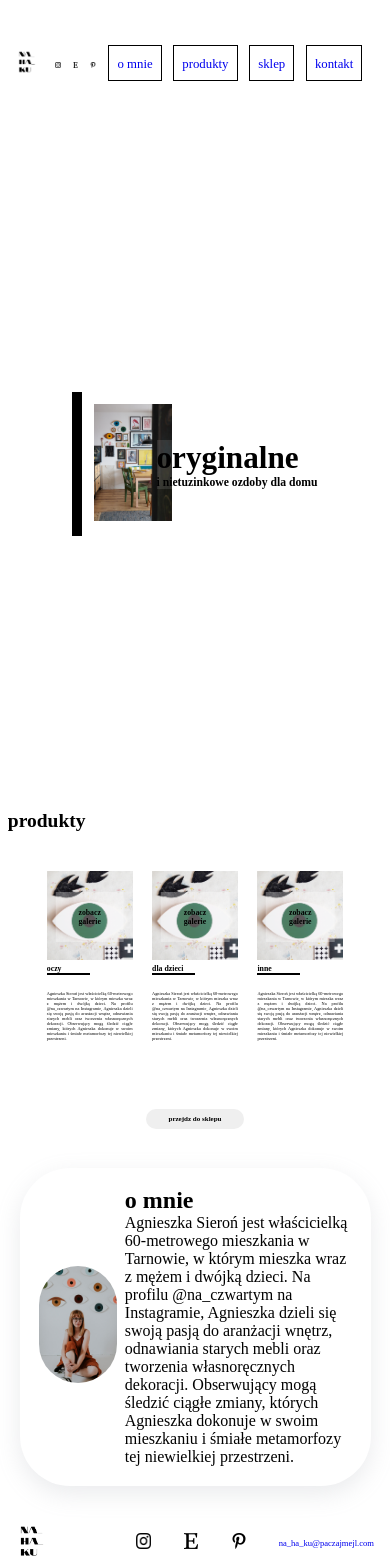
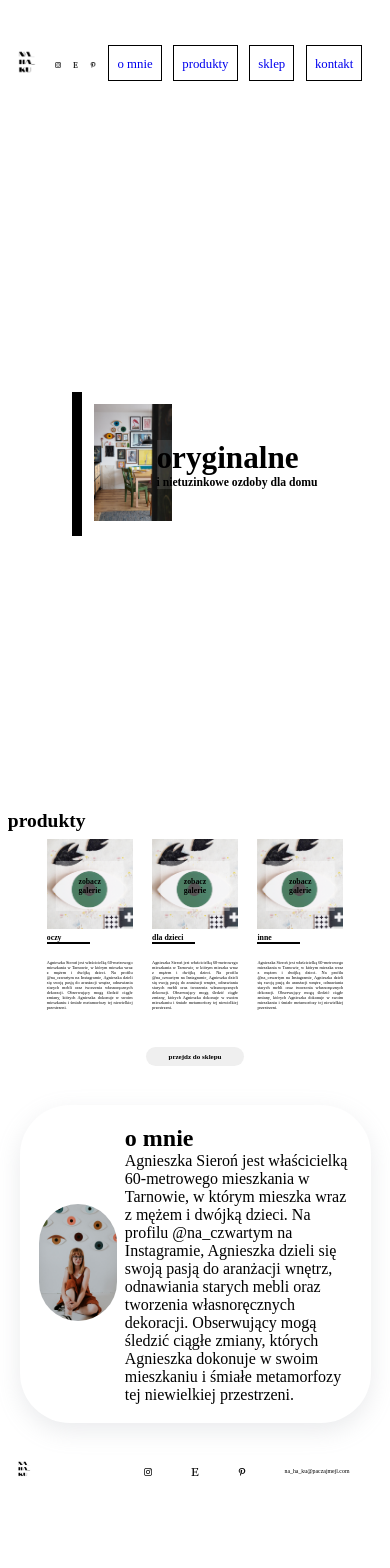
Before and after one commit to laterinthepast/nahaku-v2, a React (Create React App) app: page / in a window 390 px wide. Shown: the top 1568 px of the page. After the commit the page ends 1498 px from the top, so only its background shows below. Built offline with nearby package versions, Linux system fonts and the light colour scheme; a web font is replaced by a local one.

Commit message:
mobile version to do

```diff
--- a/src/components/Footer.jsx
+++ b/src/components/Footer.jsx
@@ -14,7 +14,7 @@ const Wrapper = styled.div`
     .logo-footer{
         flex:1;
         img {
-            width: 10vw;
+            width: 5vw;
         }
     }
     .icons-footer {
@@ -22,14 +22,14 @@ const Wrapper = styled.div`
         display: flex;
         justify-content: space-evenly;
         img {
-
-            width: 4vw;
+            width: 2vw;
         }
     }
     .email-footer{
         flex:1;
-        font-size: 2.2vw;
+        font-size: 1.5vw;
         a {
+            color: #000;
             text-decoration: none;
             cursor: pointer;
         }
--- a/src/components/Products.jsx
+++ b/src/components/Products.jsx
@@ -16,7 +16,7 @@ const ProductWrapper = styled.div`
     justify-content: center;
     align-items: center;
     gap: 5vw;
-    padding: 10vw;
+    padding: 2vw 10vw;
 `
 
 const Products = () => {
```
Also changed, not shown: src/pages/Galery.js (added, +11 -0 lines).
